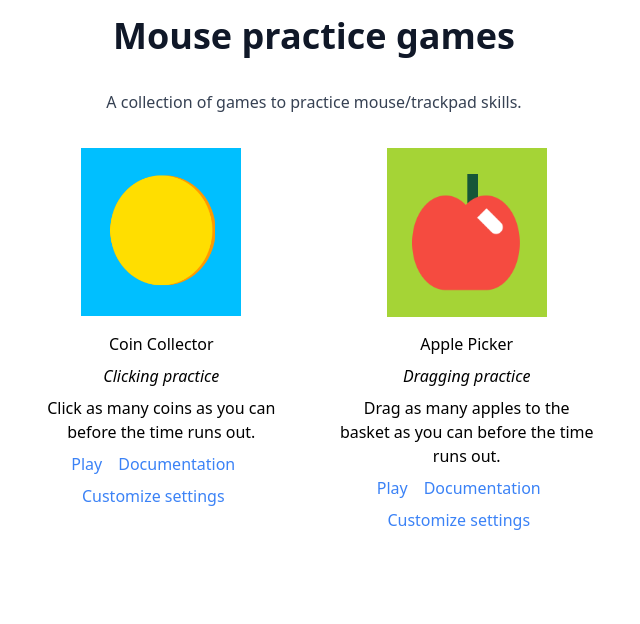
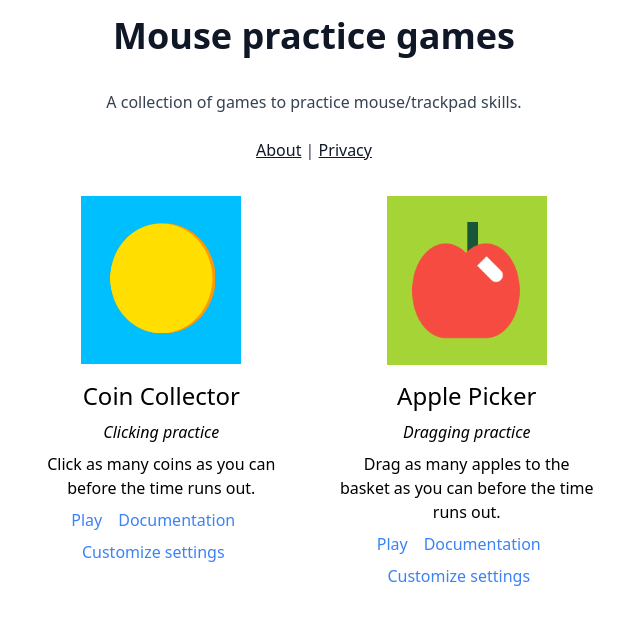
Before and after one commit to zakkolar/app.techlit.mouse, a Nuxt app: page / in a window 1280 px wide. Shown: the top 624 px of the page, without its empty margins (326-966 px from the left). Built offline with nearby package versions, Linux system fonts and the light colour scheme.

Commit message:
updated homepage

```diff
--- a/pages/index.vue
+++ b/pages/index.vue
@@ -25,6 +25,7 @@ const games = ref([
     <div class="prose text-center mx-auto p-4">
         <h1>Mouse practice games</h1>
         <p>A collection of games to practice mouse/trackpad skills.</p>
+        <p><a href="https://techlit.tools/about">About</a> | <a href="https://docs.techlit.tools/mouse-games/privacy/">Privacy</a></p>
     </div>
     <div class="grid gap-4 grid-cols-1 md:grid-cols-2 max-w-prose m-auto">
             <div v-for="game of games" class="p-4">
@@ -32,7 +33,7 @@ const games = ref([
                     <img :src="game.thumbnail" class="object-contain" :alt="game.thumbnailAlt">
                 </div>
 
-                <h2 class="mb-2 mt-6 text-center">{{game.title}}</h2>
+                <h2 class="mb-2 text-2xl mt-6 text-center">{{game.title}}</h2>
                 <p class="text-center italic mb-0">{{game.subtitle}}</p>
                 <p class="mt-2 text-center">{{game.description}}</p>
                 <div class="text-center">
```
